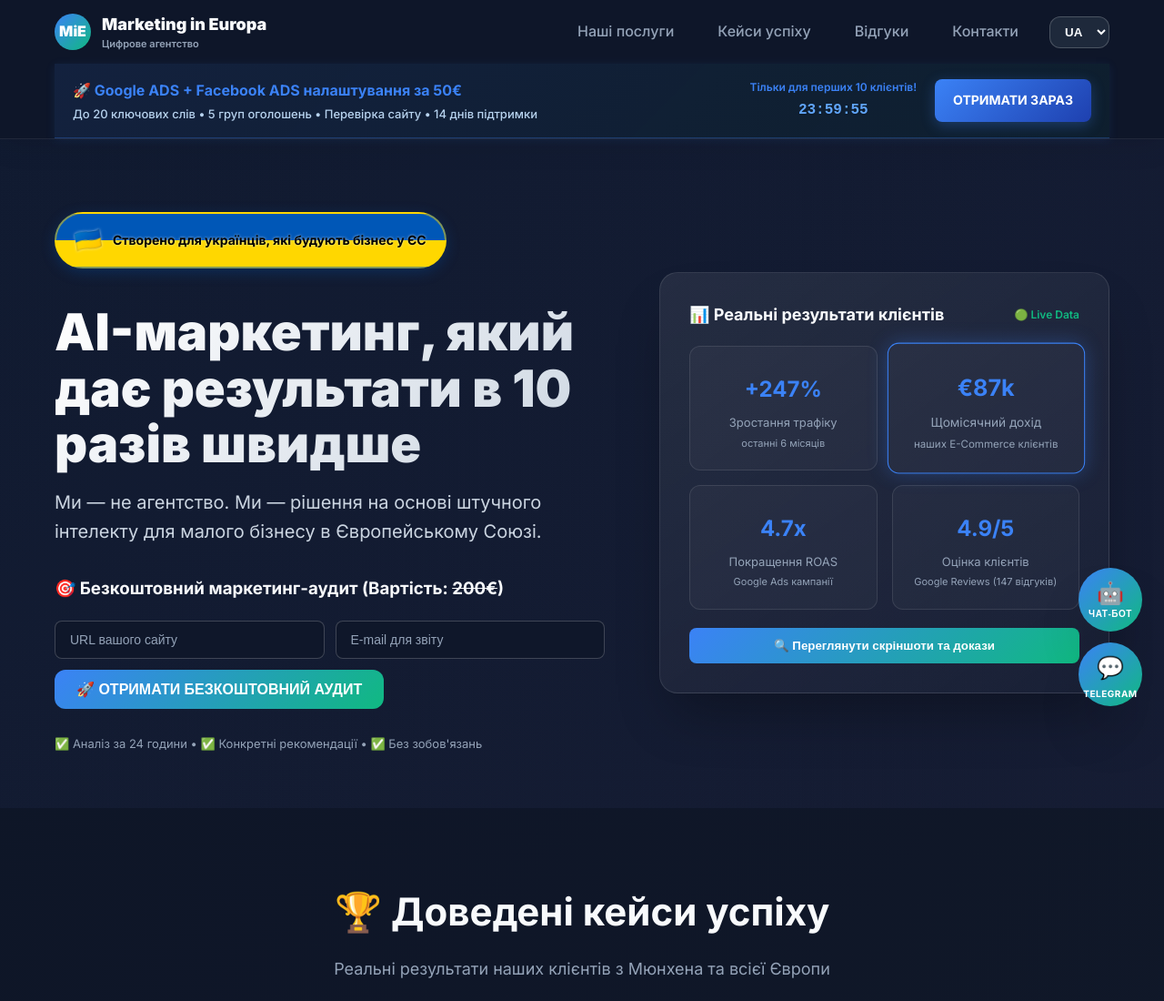
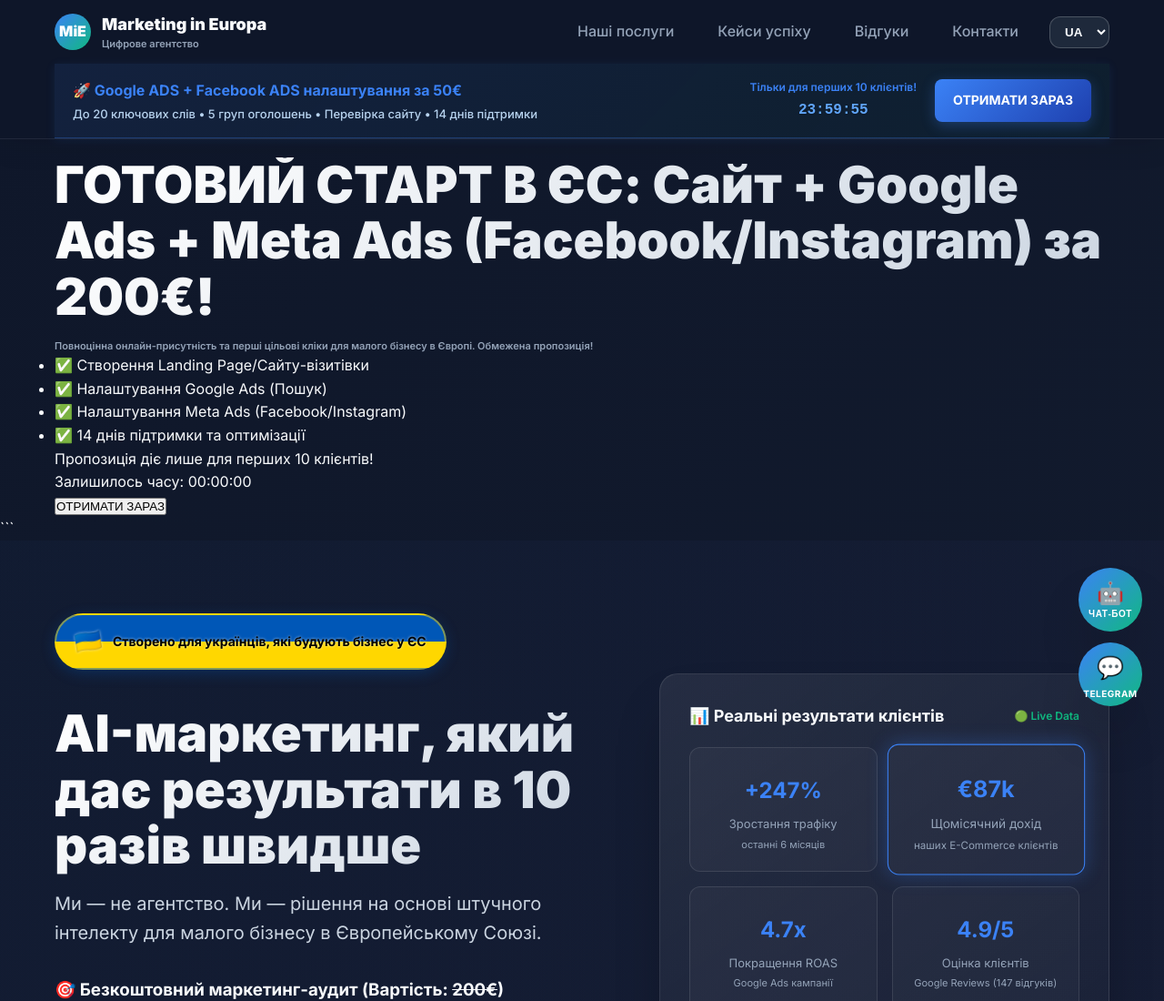
Before and after one commit to Vermarkter/vermarkter.github.io, a plain HTML site: page ua.html in a window 1280 px wide. Shown: the top 1100 px of the page at 91% size. Drawn offline with Linux system fonts and the light colour scheme.

Commit message:
ua.html
Added a hero section with promotional content and a countdown timer.

````diff
--- a/ua.html
+++ b/ua.html
@@ -1432,6 +1432,32 @@ j=d.createElement(s),dl=l!='dataLayer'?'&l='+l:'';j.async=true;j.src=
     </div>
   </header>
 
+  <section id="hero" class="hero-section">
+        <div class="container">
+
+            <h1>ГОТОВИЙ СТАРТ В ЄС: Сайт + Google Ads + Meta Ads (Facebook/Instagram) за 200€!</h1>
+            <p class="subtitle">Повноцінна онлайн-присутність та перші цільові кліки для малого бізнесу в Європі. Обмежена пропозиція!</p>
+
+            <div class="usp-features">
+                <ul>
+                    <li>✅ Створення Landing Page/Сайту-візитівки</li>
+                    <li>✅ Налаштування Google Ads (Пошук)</li>
+                    <li>✅ Налаштування Meta Ads (Facebook/Instagram)</li>
+                    <li>✅ 14 днів підтримки та оптимізації</li>
+                </ul>
+            </div>
+
+            <div id="countdown-timer" class="timer-box">
+                <p>Пропозиція діє лише для перших 10 клієнтів!</p>
+                <p>Залишилось часу: <span id="timer-display">00:00:00</span></p>
+            </div>
+
+            <button id="main-cta" class="btn btn-primary">ОТРИМАТИ ЗАРАЗ</button>
+        </div>
+    </section>
+
+    ```
+
   <!-- Google Tag Manager (noscript) -->
 <noscript><iframe src="https://www.googletagmanager.com/ns.html?id=GTM-WQGRZVV9"
 height="0" width="0" style="display:none;visibility:hidden"></iframe></noscript>
````
